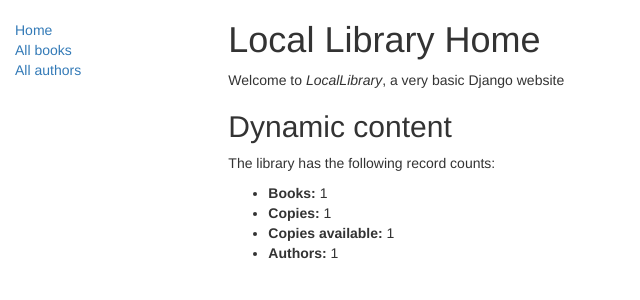
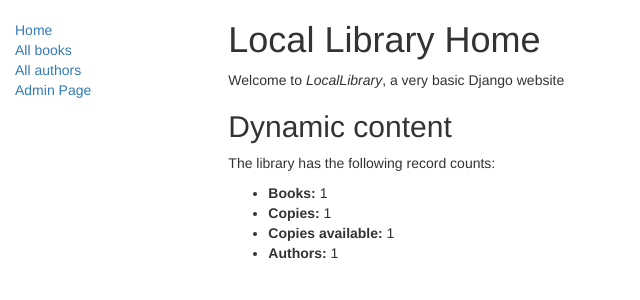
Before and after one commit to melikaabedikoupaei/LibraryProject_Django, a Django app: template catalog/templates/catalog/index.html in a window 1280 px wide. Shown: the top 300 px of the page, without its empty margins (0-640 px from the left). Run offline with Django 3.2, Linux system fonts and the light colour scheme; the template is opened without the code that fills it: most values are stand-ins (such as "Sample title", 1, 10 or a date in 2020); some libraries are stand-ins or nearby versions.

Commit message:
add admin page in side bar

```diff
--- a/catalog/templates/catalog/base_generic.html
+++ b/catalog/templates/catalog/base_generic.html
@@ -22,9 +22,11 @@
       <div class="col-sm-2">
       {% block sidebar %}
       <ul class="sidebar-nav">
+
           <li><a href="{% url 'catalog:index' %}">Home</a></li>
           <li><a href="">All books</a></li>
           <li><a href="">All authors</a></li>
+          <li><a href="/admin">Admin Page</a></li>
       </ul>
      {% endblock %}
       </div>
```
